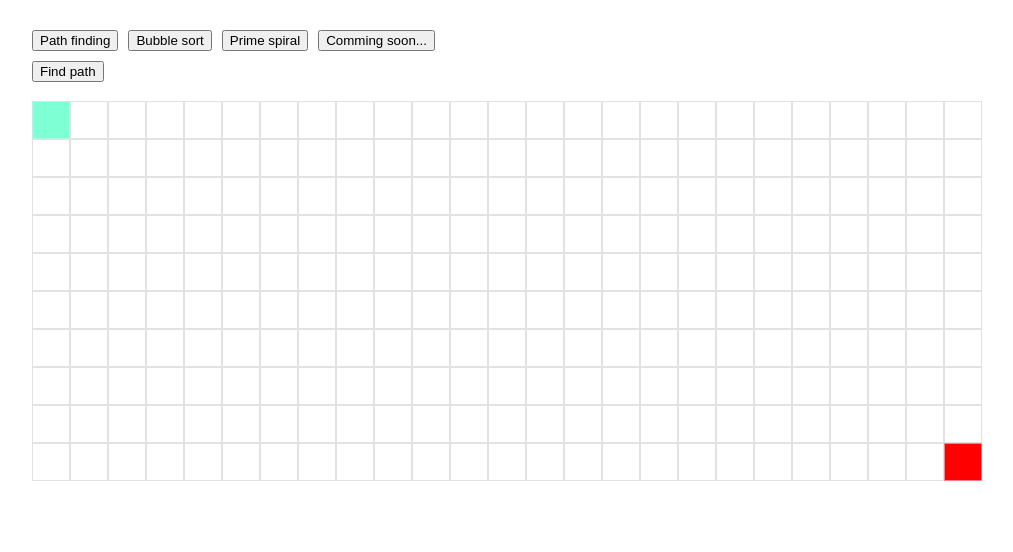
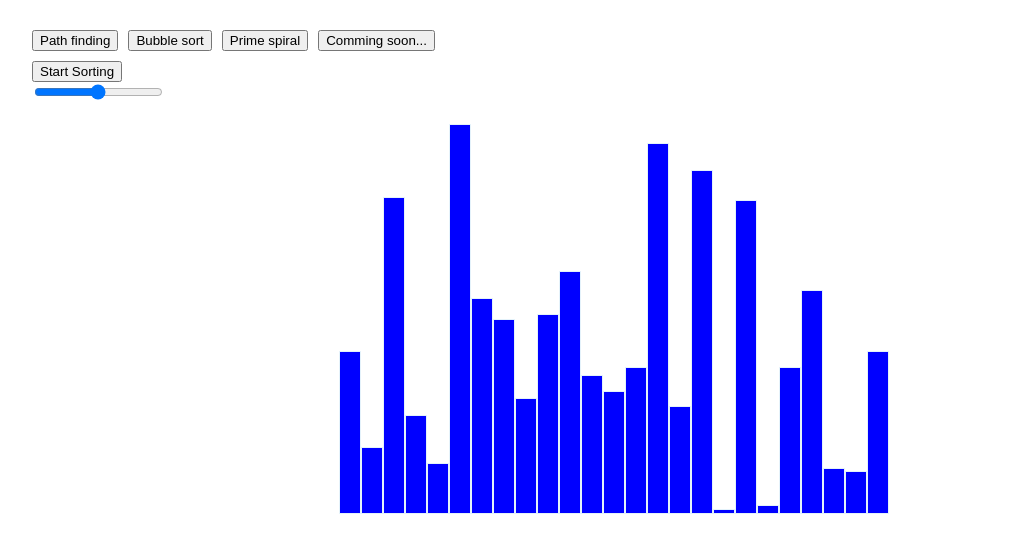
Before and after one commit to suaebahmed/algorithms-visualizer, a React (Create React App) app: page / in a window 1280 px wide. Shown: the top 552 px of the page, without its empty margins (26-1039 px from the left). Built offline with nearby package versions, Linux system fonts and the light colour scheme.

Commit message:
control animation time

```diff
--- a/src/App.js
+++ b/src/App.js
@@ -5,7 +5,7 @@ import SortingApp from './components/BubbleSort';
 import PrimeApp from './components/PrimeSpiral';
 
 function App() {
-  const [flag,setFlag] = useState(0);
+  const [flag,setFlag] = useState(1);
   var project = undefined;
   switch (flag) {
     case 1:
--- a/src/algorithm/bubble_sorting.js
+++ b/src/algorithm/bubble_sorting.js
@@ -36,6 +36,7 @@ function Sorting(b,n){
                 a.push(mp);
             }
         }
+
     }
     return a;
 }
--- a/src/components/Bubble.css
+++ b/src/components/Bubble.css
@@ -7,5 +7,5 @@
 }
 .bar{
     border: 1px solid rgb(228, 242, 250);
-    background-color: rgb(114, 157, 250);
+    background-color: blue;
 }
--- a/src/components/BubbleSort.js
+++ b/src/components/BubbleSort.js
@@ -4,12 +4,24 @@ import './Bubble.css';
 
 
 
-const BARS = 35;
-const barsSize = 20;
+const BARS = 25;
+const barWidth = 20;
+var SPEED = 500;
+
+async function waitForAnimate(sp){
+    sp = sp < 5? 5 : sp;
+    return new Promise((resolve)=>{
+        setTimeout(()=>{resolve('')},sp);
+    })
+}
 
 function SortingApp(){
     const [bar,setBar] = useState([]);
     const [swap,setSwap] = useState([]);
+
+    // it doesn't work but work for global variable
+    // it's need for input range dom update
+    var [speed,setSpeed] = useState(SPEED);
 
     useEffect(()=>{
        init();
@@ -25,26 +37,41 @@ function SortingApp(){
         setBar(arr);
         setSwap(obj);
     }
-    const starSorting=()=>{
-        // console.log(swap);
+
+    async function starSortingHandle(){
         for(let i=0; i<swap.length; i++){
-            setTimeout(()=>{
-                document.getElementById('bar-'+swap[i].ff).style.height = swap[i].ssHeight+'px';
-                document.getElementById('bar-'+swap[i].ss).style.height = swap[i].ffHeight+'px';
-            },i*100);
+            document.getElementById('bar-'+swap[i].ff).style.background = 'red';
+            document.getElementById('bar-'+swap[i].ss).style.background = 'red';
+            // we control animation speed with async/await and Promise.
+            await waitForAnimate(SPEED);
+
+            document.getElementById('bar-'+swap[i].ff).style.height = swap[i].ssHeight+'px';
+            document.getElementById('bar-'+swap[i].ss).style.height = swap[i].ffHeight+'px';
+            document.getElementById('bar-'+swap[i].ff).style.background = 'blue';
+            document.getElementById('bar-'+swap[i].ss).style.background = 'blue';
         }
     }
+
     const printAllBar = (
             bar.map((item,id)=>{
                 return(
-                    <div className='bar' id={'bar-'+id} key={id} style={{width:barsSize,height:item}}>
+                    <div className='bar' id={'bar-'+id} key={id} style={{width:barWidth,height:item}}>
                     </div>
                 )
             })
     )
+    const rangeValueHandle = (event) =>{
+        SPEED = parseInt(event.target.max)-parseInt(event.target.value);
+        setSpeed(event.target.valueAsNumber);
+    }
+
     return (
         <div>
-            <button onClick={starSorting}>Start Sorting</button>
+            <button onClick={starSortingHandle}>Start Sorting</button>
+            <form >
+                <input type='range' onChange={rangeValueHandle} name='range1' id = 'range1'
+                min='1' value={speed} max='1000' step='1'></input>
+            </form>
             <div className='wrapperBar'>
             {printAllBar}
             </div>
--- a/src/components/PrimeSpiral.css
+++ b/src/components/PrimeSpiral.css
@@ -26,6 +26,11 @@
     left: 50%;
     transform: translate(-50%, -50%);
 }
+/*
+    right rectangle 2 **** left rectangle 1
+    bottom rectangle 4 **** top rectangle 2
+
+*/
 
 .rectangle-1{
     background-color: rgb(39, 133, 54);
--- a/src/components/PrimeSpiral.js
+++ b/src/components/PrimeSpiral.js
@@ -6,6 +6,7 @@ const N = 21;
 
 function PrimeApp(){
     const[Grid,setGrid] = useState([]);
+    const[cntPrime, setCntPrime] = useState(0);
 
     useEffect(()=>{
         gridInitialize();
@@ -51,11 +52,14 @@ function PrimeApp(){
 
     const startPrimeSpiral = () =>{
         var arr = prime_Spiral_Generate(N);
-
+        var c = 0;
         for(let i=0; i<arr.length; i++){
             setTimeout(()=>{
                 var node = document.getElementById('node-row'+arr[i].r+'-col'+arr[i].c);
-                if(isPrime(arr[i].num)) node.children[0].className = 'circle';
+                if(isPrime(arr[i].num)){
+                    node.children[0].className = 'circle';
+                    setCntPrime(++c);
+                }
                 node.children[1].className = 'rectangle-'+arr[i].direction;
 
                 // node.innerHTML = '<b style = text-align: center>'+arr[i].num+'</b>';
@@ -64,7 +68,7 @@ function PrimeApp(){
     }
     return (
         <>
-            <button onClick={startPrimeSpiral}>Show Prime spiral</button>
+            <button onClick={startPrimeSpiral}>Show Prime spiral ({cntPrime}/{N*N})</button>
             <div className='primeGridContainer'>
                 <div>
                 {gridOfNode}
```
